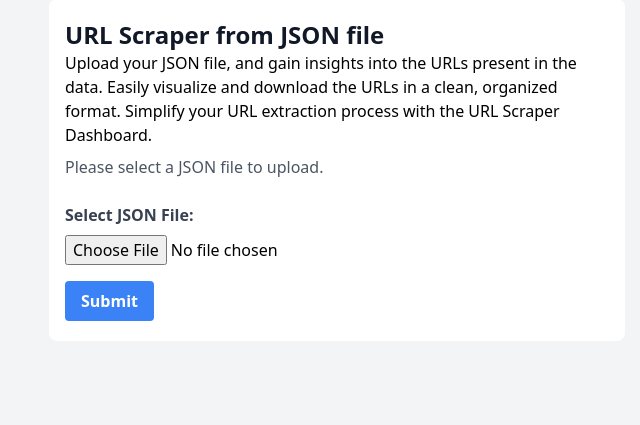
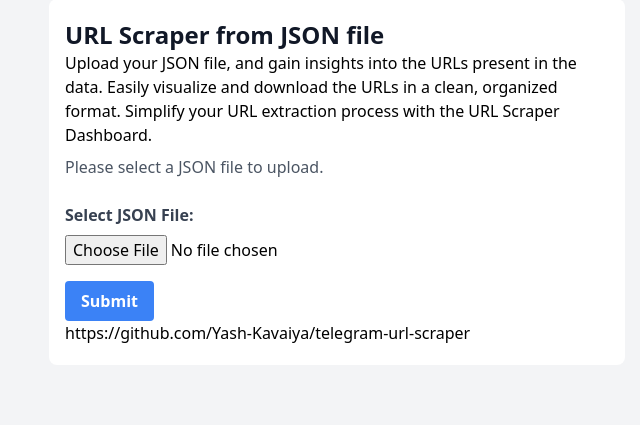
Before and after one commit to Yash-Kavaiya/telegram-url-scraper, a Flask app: page / in a window 1280 px wide. Shown: the part 21-446 px from the top of the page, without its empty margins (303-943 px from the left). Run offline with Flask 3, Linux system fonts and the light colour scheme; some libraries are stand-ins or nearby versions.

```diff
--- a/requirements.txt
+++ b/requirements.txt
@@ -1 +1,5 @@
-Flask
+Flask==3.0.0
+gunicorn==20.1.0
+Werkzeug==3.0.1
+pandas
+google-cloud-storage==1.43.0
--- a/templates/download.html
+++ b/templates/download.html
@@ -27,9 +27,10 @@
                 {% endfor %}
             </tbody>
         </table>
-
+        <a href="https://github.com/Yash-Kavaiya/telegram-url-scraper">https://github.com/Yash-Kavaiya/telegram-url-scraper</a>
         <!-- Download link for the CSV file -->
         <a href="{{ url_for('download_urls') }}" class="btn btn-primary">Download URLs CSV</a>
+
     </div>
 
     <!-- Bootstrap JS (you may need to adjust the CDN links based on your preferred version) -->
--- a/templates/index.html
+++ b/templates/index.html
@@ -35,6 +35,7 @@
                             </button>
                         </div>
                     </form>
+                    <a href="https://github.com/Yash-Kavaiya/telegram-url-scraper">https://github.com/Yash-Kavaiya/telegram-url-scraper</a>
                 </div>
 
             </div>
```
